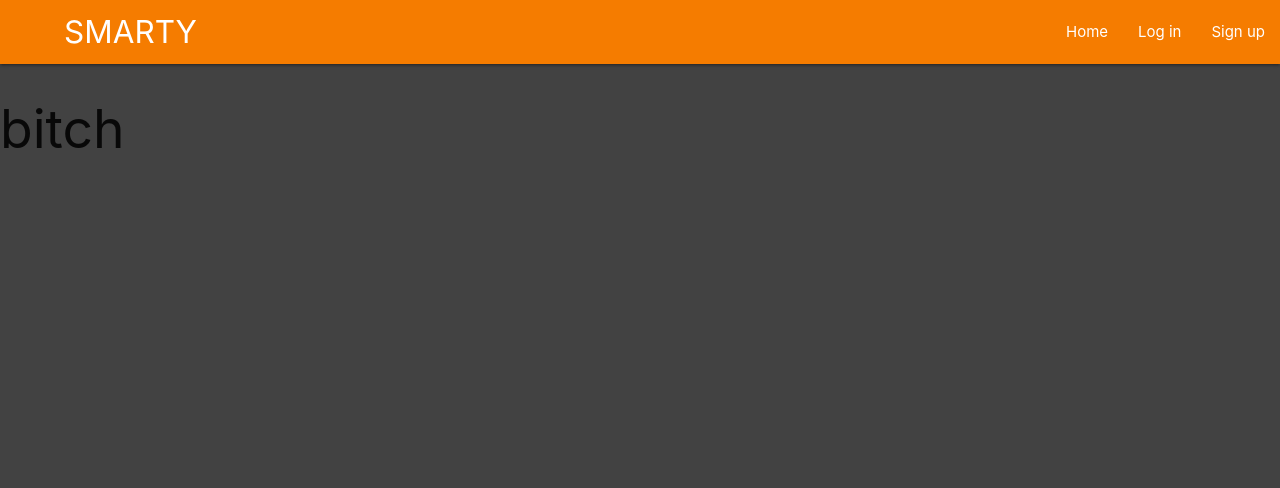
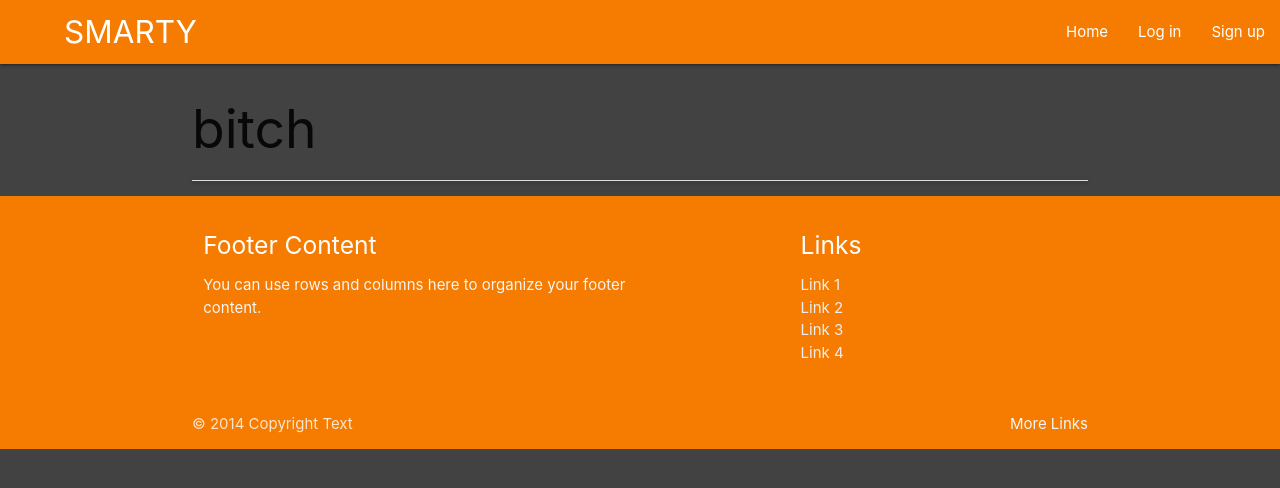
Before and after one commit to Code-Institute-Submissions/JoseMachado-CE-Smarty, a Flask app: page / in a window 1280 px wide. Shown: the top 488 px of the page. Run offline with Flask 2, Linux system fonts and the light colour scheme; data that the repository does not hold is empty; some libraries are stand-ins or nearby versions.

```diff
--- a/app.py
+++ b/app.py
@@ -21,7 +21,7 @@ mongo = PyMongo(app)
 @app.route("/")
 @app.route("/get_employees")
 def get_employees():
-    employees = mongo.db.tasks.find()
+    employees = list(mongo.db.employees.find())
     return render_template("employees.html", employees=employees)
 
 
--- a/static/css/style.css
+++ b/static/css/style.css
@@ -50,3 +50,8 @@
     text-decoration: underline;
     color: #f57c00;
 }
+
+.solid-border {
+    border: solid 1px orange;
+    padding: 2px;
+}
--- a/static/js/script.js
+++ b/static/js/script.js
@@ -1,5 +1,7 @@
+
+
 $(document).ready(function () {
     $(".sidenav").sidenav();
     $(".collapsible").collapsible();
-    $(".tooltipped").tooltip();
+
 });
--- /dev/null
+++ b/templates/add_employee.html
@@ -0,0 +1,5 @@
+{% extends 'base.html' %}
+{% block content %}
+
+
+{% endblock %}
--- a/templates/base.html
+++ b/templates/base.html
@@ -80,7 +80,6 @@
             </div>
         </div>
     </div>
-
     <main>
         {% block content %}
         {% endblock %}
@@ -89,10 +88,39 @@
     <script src="https://code.jquery.com/jquery-3.6.0.min.js"
         integrity="sha256-/xUj+3OJU5yExlq6GSYGSHk7tPXikynS7ogEvDej/m4=" crossorigin="anonymous"></script>
     <script src="https://cdnjs.cloudflare.com/ajax/libs/materialize/1.0.0/js/materialize.min.js"></script>
+    <script src="https://unpkg.com/sweetalert/dist/sweetalert.min.js"></script>
     </script>
     <script src="{{ url_for('static', filename='js/script.js') }}"></script>
     {% block scripts %}
     {% endblock %}
+    {% block login %}
+    {% endblock %}
+    <footer class="page-footer orange darken-2">
+        <div class="container">
+            <div class="row">
+                <div class="col l6 s12">
+                    <h5 class="white-text">Footer Content</h5>
+                    <p class="grey-text text-lighten-4">You can use rows and columns here to organize your footer
+                        content.</p>
+                </div>
+                <div class="col l4 offset-l2 s12">
+                    <h5 class="white-text">Links</h5>
+                    <ul>
+                        <li><a class="grey-text text-lighten-3" href="#!">Link 1</a></li>
+                        <li><a class="grey-text text-lighten-3" href="#!">Link 2</a></li>
+                        <li><a class="grey-text text-lighten-3" href="#!">Link 3</a></li>
+                        <li><a class="grey-text text-lighten-3" href="#!">Link 4</a></li>
+                    </ul>
+                </div>
+            </div>
+        </div>
+        <div class="footer-copyright orange darken-2">
+            <div class="container">
+                © 2014 Copyright Text
+                <a class="grey-text text-lighten-4 right" href="#!">More Links</a>
+            </div>
+        </div>
+    </footer>
 </body>
 
 </html>
--- a/templates/employees.html
+++ b/templates/employees.html
@@ -1,9 +1,34 @@
 {% extends 'base.html' %}
 {% block content %}
+<div class="container">
     <h2>bitch</h2>
-    {% for employee in employees %}
-        {{ employee.management_department }}<br>
-        {{ employee.management_employee }}<br>
-        {{ employee.management_phone }}<br>
-    {% endfor %}
-{% endblock %}
+    <!--{% for employee in employees %}
+    {{ employee.management_department }}<br>
+    {{ employee.management_employee }}<br>
+    {{ employee.management_phone }}<br>
+    {% endfor %}-->
+
+    <ul class="collapsible">
+        {% for employee in employees %}
+        <li>
+            <div class="collapsible-header orange darken-2"><i
+                    class="fas fa-address-card white-text"></i>{{ employee.management_employee }}
+            </div>
+            <div class="collapsible-body">
+                <ul><strong class="grey lighten-2">Phone Number</strong>
+                    <li class="white-text">{{ employee.management_phone }}</li>
+                </ul>
+                <ul><strong class="grey lighten-2">Start Date</strong>
+                    <li class="white-text">{{ employee.management_start_day }}</li>
+                </ul>
+                <ul><strong class="lighten-2">Department</strong>
+                    <li class="white-text">{{ employee.management_department }}</li>
+                </ul>
+
+            </div>
+        </li>
+        {% endfor %}
+    </ul>
+
+    {% endblock %}
+</div>
--- a/templates/login.html
+++ b/templates/login.html
@@ -50,6 +50,4 @@
     </form>
 </div>
 
-
-
 {% endblock %}
--- a/templates/profile.html
+++ b/templates/profile.html
@@ -11,3 +11,8 @@
 
 
 {% endblock %}
+
+{% block login %}
+     <script>swal("Welcome {{ username }}", "Start managing your employees now", "success");
+    </script>
+{% endblock %}
```
Lines whose indentation alone changed are shown as unchanged.
